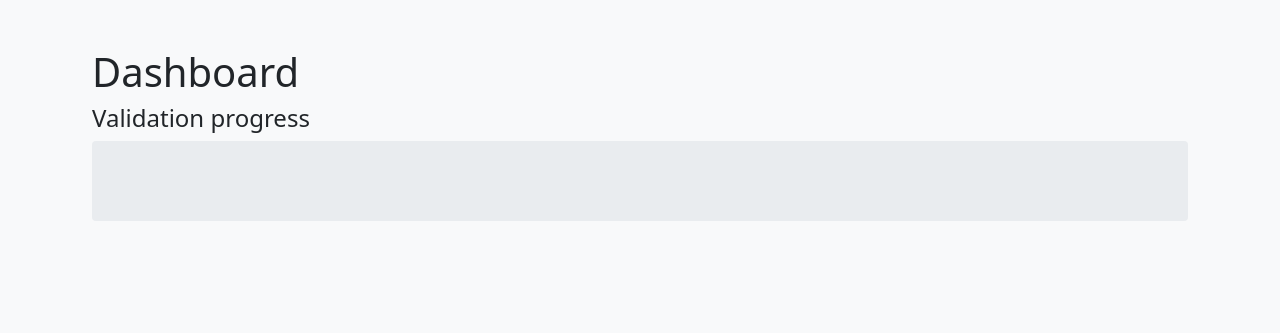
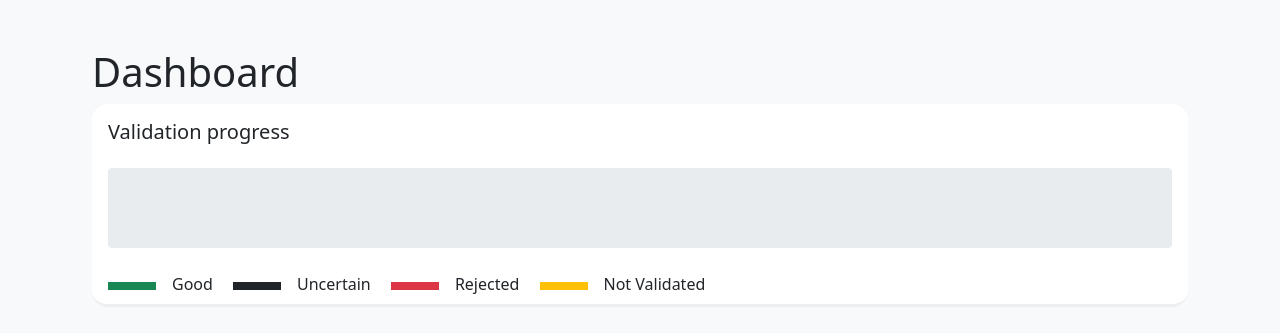
Before and after one commit to askap-vast/validation, a Django app: page / in a window 1280 px wide. Shown: the part 72-405 px from the top of the page. Run offline with Django 3.2, Linux system fonts and the light colour scheme; the visitor is signed in with stand-in values (Sample User, id 1); data that the repository does not hold is empty; parts of the project's set-up code (start-up, migrations or seed data) failed here and were passed over.

Commit message:
added dashboard legend

```diff
--- a/validation/models.py
+++ b/validation/models.py
@@ -37,10 +37,10 @@ class Observation(models.Model):
     """
 
     class ValidationState(models.TextChoices):
-        NOT_VALIDATED = "N"
         GOOD = "G"
         UNCERTAIN = "U"
         REJECTED = "R"
+        NOT_VALIDATED = "N"
 
         @classmethod
         def get_color_class(cls, validation_state):
--- a/validation/static/validation/style.css
+++ b/validation/static/validation/style.css
@@ -18,10 +18,21 @@ main {
     border-radius: 1rem;
 }
 
-.card-header {
+.card-header, .card-footer {
     background-color: transparent;
     border: none;
+}
+
+.card-header {
     padding: 1rem 1rem 0.5rem 1rem;
+}
+
+.dashboard-legend-entry {
+    display: inline-block;
+    width: 3rem;
+    height: 0.5rem;
+    margin-right: 1rem;
+    vertical-align: middle;
 }
 
 body {
--- a/validation/templates/validation/dashboard.html
+++ b/validation/templates/validation/dashboard.html
@@ -6,7 +6,9 @@
 <section class="container">
 <h1>{{ title|default:"Dashboard" }}</h1>
 
-<h4>Validation progress</h4>
+<div class="card">
+  <h5 class="card-header">Validation progress</h5>
+  <div class="card-body">
     <div class="progress" style="height: 5rem;">
       {% for data_quality_count in observation_validation_counts %}
       <div class="progress-bar bg-{{ data_quality_count.color }}" role="progressbar" style="width: {{ data_quality_count.percentage }}%">
@@ -15,6 +17,14 @@
       </div>
       {% endfor %}
     </div>
+  </div>
+  <div class="card-footer">
+    <span class="card-link"><div class="dashboard-legend-entry bg-success"></div>Good</span>
+    <span class="card-link"><div class="dashboard-legend-entry bg-dark"></div>Uncertain</span>
+    <span class="card-link"><div class="dashboard-legend-entry bg-danger"></div>Rejected</span>
+    <span class="card-link"><div class="dashboard-legend-entry bg-warning"></div>Not Validated</span>
+  </div>
+</div>
 
 </section>
 </main>
--- a/validation/views.py
+++ b/validation/views.py
@@ -29,6 +29,11 @@ class DashboardView(LoginRequiredMixin, TemplateView):
             .annotate(count=Count("pk"))
         )
         total_observations = count_by_quality.aggregate(total=Sum("count"))
+        # sort the results by the order of the choices defined in Observation.ValidationState
+        count_by_quality = sorted(
+            count_by_quality,
+            key=lambda d: Observation.ValidationState.values.index(d["data_quality"]),
+        )
 
         # add the display colors and fractions
         for result in count_by_quality:
```
Lines whose indentation alone changed are shown as unchanged.
